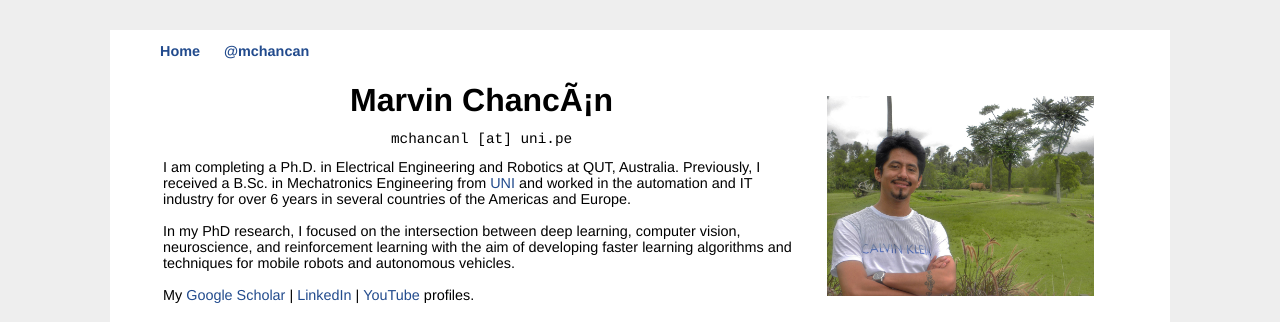
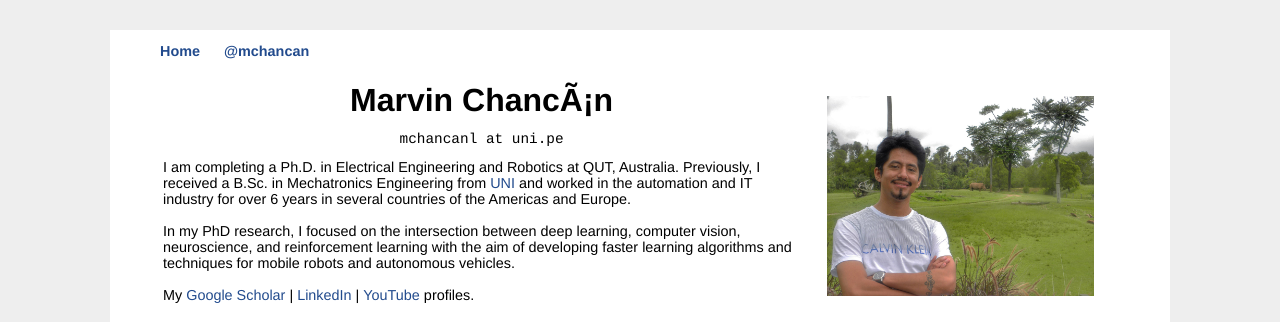
Before and after one commit to mchancan/mchancan.github.io, a Jekyll site: the page built from index.html, in a window 1280 px wide and 900 px high. Shown: the top 322 px of the window. Built offline with Jekyll 4.4.1, drawn with Linux system fonts in a browser that asks for light colours; nearby versions of some CDN libraries; comment, search, counter and statistics services are not loaded.

Commit message:
Update index.html

```diff
--- a/index.html
+++ b/index.html
@@ -9,7 +9,7 @@ title: Marvin's Homepage
 		<!--<div id="toptitle">
 		<h1>		</h1>-->
 		<p align="center"><font size=6><b>Marvin Chancán</b></font></p>
-		<p align="center"><font face="courier">mchancanl [at] uni.pe</font></p>
+		<p align="center"><font face="courier">mchancanl at uni.pe</font></p>
 		<!--</div>-->
 		<p align="left">
 			I am completing a Ph.D. in Electrical Engineering and Robotics at QUT, Australia.
@@ -17,6 +17,7 @@ title: Marvin's Homepage
 			</br>
 			In my PhD research, I focused on the intersection between deep learning, computer vision, neuroscience, and reinforcement learning with the aim of developing faster learning algorithms and techniques for mobile robots and autonomous vehicles.</br>
 			</br>
+			<i class="ai ai-google-scholar-square ai-3x"></i>
 			My <a href="https://scholar.google.com/citations?user=iK7xhJ4AAAAJ&hl=en" target="_blank">Google Scholar</a>&nbsp;|&nbsp;<a href="https://www.linkedin.com/in/mchancan" target="_blank">LinkedIn</a>&nbsp;|&nbsp;<a href="https://www.youtube.com/channel/UCrvgoqpKBbeye87FtqdW4Iw" target="_blank">YouTube</a> profiles.
 		</p>
 	</td>
```
